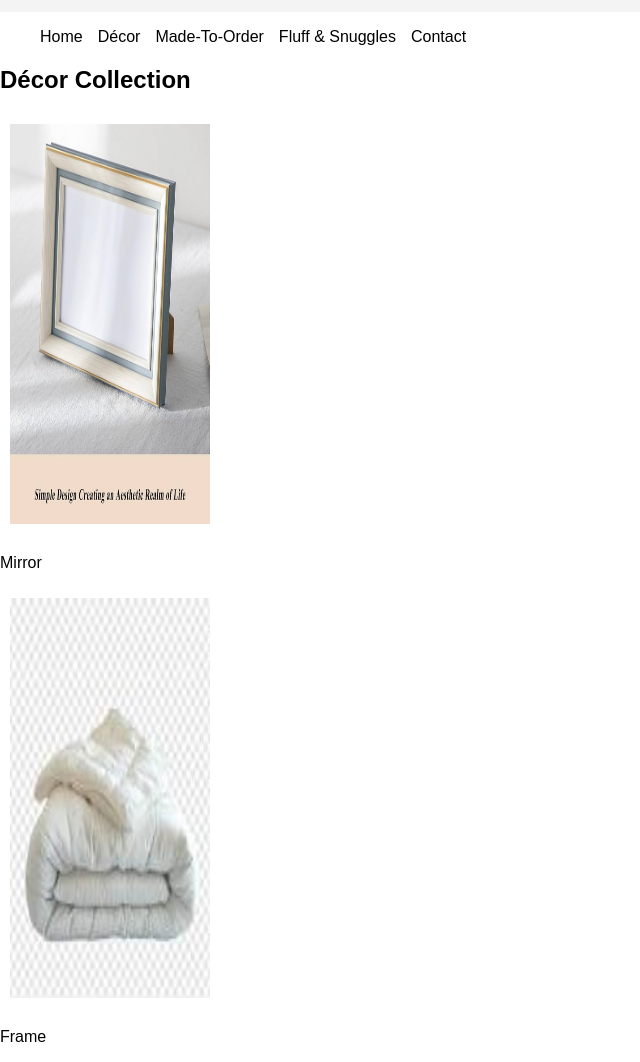
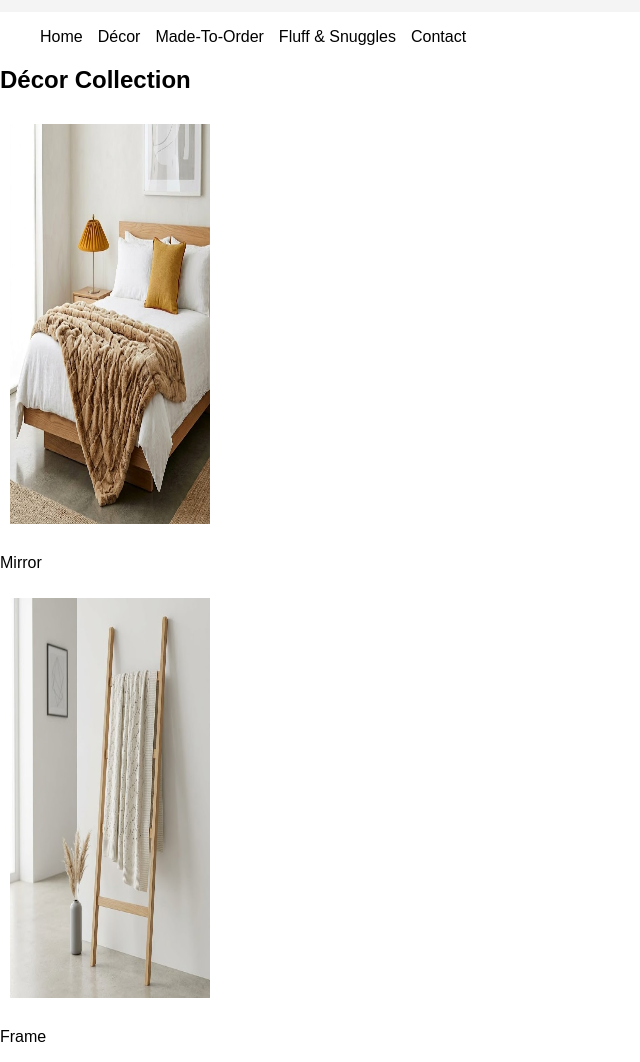
Before and after one commit to khethangsebelee-hue/Joyinaboxx, a plain HTML site: page decor.html in a window 1280 px wide. Shown: the part 41-1103 px from the top of the page, without its empty margins (0-640 px from the left). Drawn offline with Linux system fonts and the light colour scheme.

Commit message:
Update decor.html

```diff
--- a/decor.html
+++ b/decor.html
@@ -22,8 +22,8 @@
 <div class="container">
     <h2>Décor Collection</h2>
     <div class="grid">
-        <div class="card"><img src="tsotso.jpeg"  height="400"><p>Mirror</p></div>
-        <div class="card"><img src="sebele.jpeg" height="400",width="400"><p>Frame</p></div>
+        <div class="card"><img src="ramashamole.jpeg"  height="400"><p>Mirror</p></div>
+        <div class="card"><img src="damtjoetle.jpeg" height="400",width="400"><p>Frame</p></div>
     </div>
 </div>
 
```
